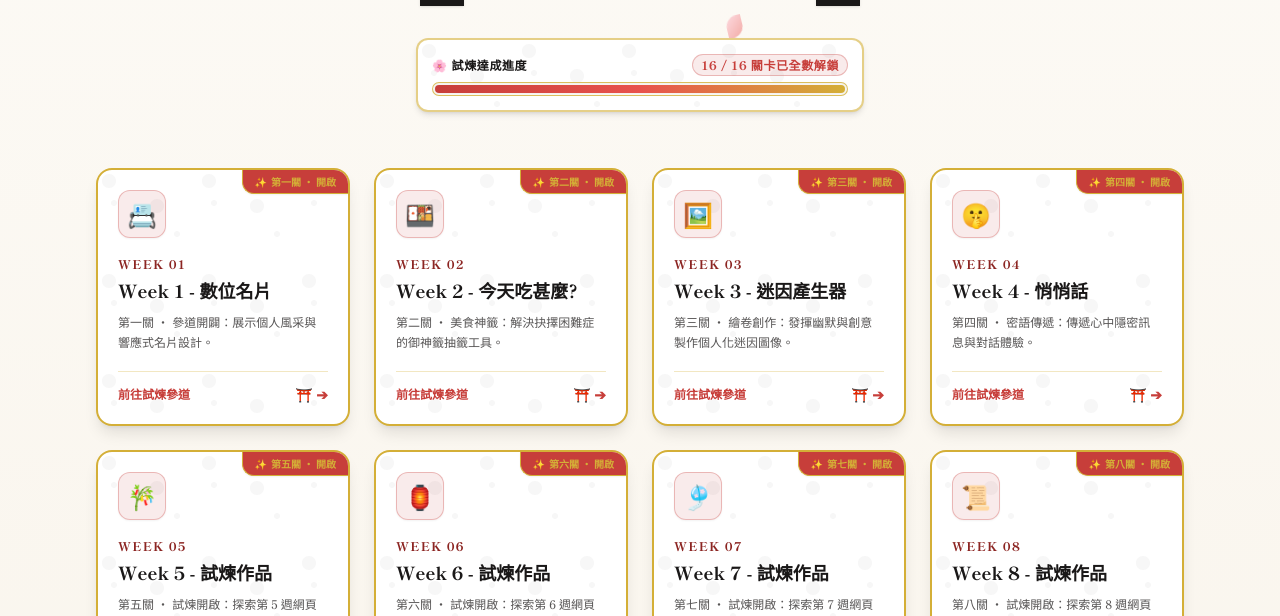
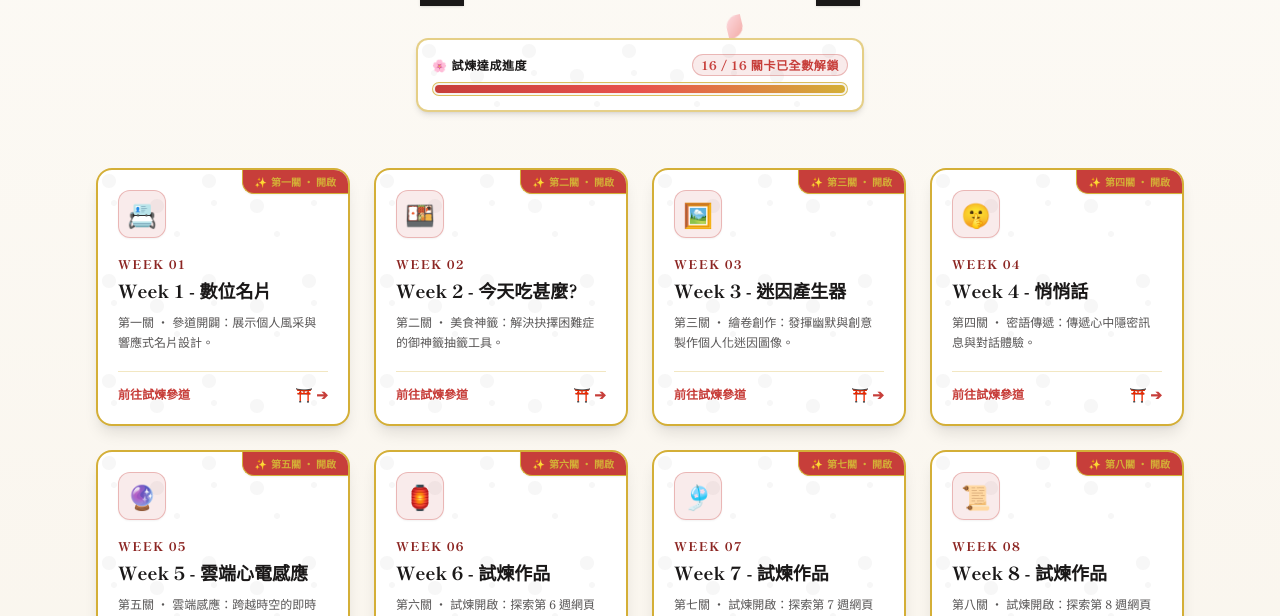
Before and after one commit to s26122122-cloud/Yi, a plain HTML site: page index.html in a window 1280 px wide. Shown: the part 330-946 px from the top of the page. Drawn offline with nearby package versions, Linux system fonts and the light colour scheme; a web font is replaced by a local one.

Commit message:
Update index.html

```diff
--- a/index.html
+++ b/index.html
@@ -318,16 +318,23 @@
         const remainingContainer = document.getElementById('remaining-unlocked-cards');
         const chineseNums = ['零', '一', '二', '三', '四', '五', '六', '七', '八', '九', '十', '十一', '十二', '十三', '十四', '十五', '十六'];
         const weekIcons = {
-            5: '🎋', 6: '🏮', 7: '🎐', 8: '📜',
-            9: '🍵', 10: '🎏', 11: '🦊', 12: '🔮',
+            5: '🔮', 6: '🏮', 7: '🎐', 8: '📜',
+            9: '🍵', 10: '🎏', 11: '🦊', 12: '🎋',
             13: '⚔️', 14: '🎴', 15: '🏯', 16: '👑'
+        };
+        const weekTitles = {
+            5: '雲端心電感應'
+        };
+        const weekSubtitles = {
+            5: '第五關 ‧ 雲端感應：跨越時空的即時心電感應與雲端同步體驗。'
         };
 
         for (let i = 5; i <= 16; i++) {
             const numText = i < 10 ? `0${i}` : `${i}`;
             const zhNum = chineseNums[i] || i;
             const icon = weekIcons[i] || '⛩️';
-            const subtitle = i === 16 ? '最終試煉 ‧ 圓滿：集大成網頁實作成果展示。' : `第${zhNum}關 ‧ 試煉開啟：探索第 ${i} 週網頁程式設計實作成果。`;
+            const title = weekTitles[i] || '試煉作品';
+            const subtitle = weekSubtitles[i] || (i === 16 ? '最終試煉 ‧ 圓滿：集大成網頁實作成果展示。' : `第${zhNum}關 ‧ 試煉開啟：探索第 ${i} 週網頁程式設計實作成果。`);
 
             const cardHTML = `
                 <a href="w${i}/index.html" class="gold-shimmer group washi-texture bg-white border-2 border-shrine-gold rounded-2xl p-5 shadow-lg hover:shadow-2xl hover:border-torii-red hover:-translate-y-2 transition-all duration-300 flex flex-col justify-between relative overflow-hidden">
@@ -340,7 +347,7 @@
                         </div>
                         <span class="text-xs font-extrabold tracking-widest text-torii-dark uppercase">Week ${numText}</span>
                         <h3 class="text-lg font-black text-shrine-black group-hover:text-torii-red transition duration-200 mt-0.5">
-                            Week ${i} - 試煉作品
+                            Week ${i} - ${title}
                         </h3>
                         <p class="text-xs text-shrine-charcoal/80 font-medium mt-2 leading-relaxed">
                             ${subtitle}
```
